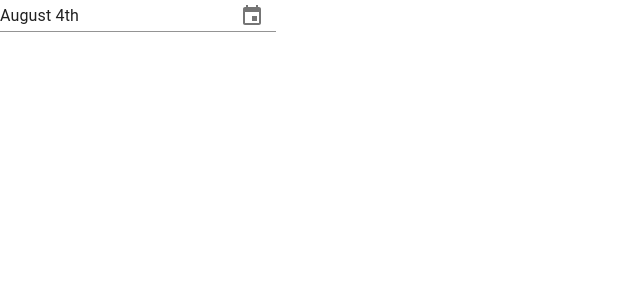
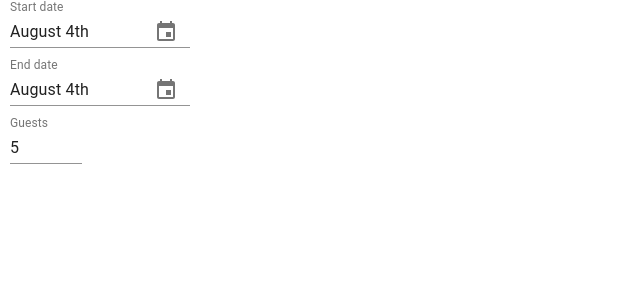
Before and after one commit to mladenkn/devot-assingment, a React (Create React App) app: page / in a window 1280 px wide. Shown: the top 300 px of the page, without its empty margins (0-640 px from the left). Built offline with nearby package versions, Linux system fonts and the light colour scheme; no server answers.

Commit message:
frontend updates

```diff
--- a/src/client/components/Root.tsx
+++ b/src/client/components/Root.tsx
@@ -1,22 +1,32 @@
 import React from 'react';
 import { useHostsApi } from '../api/hostsApi';
 import { SearchHostsForm } from './SearchHostsForm';
+import { makeStyles } from '@material-ui/core';
 
 export function Root() {
 
   const hostsApi = useHostsApi()
-  const searchFormData = {
+  const initialSearchFormData = {
     startDate: new Date(),
     endDate: new Date(),
     guests: 5
   }
 
-  hostsApi.get(searchFormData)
+  hostsApi.get(initialSearchFormData)
     .then(console.log)
+
+  const styles = useStyles()
 
   return (
     <div>
-      <SearchHostsForm value={searchFormData} />
+      <SearchHostsForm className={styles.form} value={initialSearchFormData} />
     </div>
   );
 }
+
+const useStyles = makeStyles({
+  form: {
+    width: '180px',
+    marginLeft: 10
+  }
+})
--- a/src/client/components/SearchHostsForm.tsx
+++ b/src/client/components/SearchHostsForm.tsx
@@ -2,23 +2,48 @@ import React from "react"
 import DateFnsUtils from '@date-io/date-fns';
 import { KeyboardDatePicker, MuiPickersUtilsProvider } from '@material-ui/pickers';
 import { GetHostsRequest } from "../../shared";
+import { makeStyles, Input, TextField } from "@material-ui/core";
+import clsx from 'clsx'
 
 export type Props = {
+  className?: string
   value: GetHostsRequest
 }
 
 export function SearchHostsForm(props: Props){
+
+  const styles = useStyles()
+
   return (
-    <MuiPickersUtilsProvider utils={DateFnsUtils}>
-      <KeyboardDatePicker
-        // disableToolbar
-        // variant="inline"
-        // format="MM/dd/yyyy"
-        // margin="normal"
-        // label="Date picker inline"
-        value={new Date()}
-        onChange={() => {}}
-      />
-    </MuiPickersUtilsProvider>
+    <div className={clsx(styles.root, props.className)}>
+      <MuiPickersUtilsProvider utils={DateFnsUtils}>
+        <KeyboardDatePicker
+          className={styles.spacing}
+          label="Start date"
+          value={props.value.startDate}
+          onChange={() => {}}
+        />
+        <KeyboardDatePicker
+          className={styles.spacing}
+          label="End date"
+          value={props.value.endDate}
+          onChange={() => {}}
+        />
+      </MuiPickersUtilsProvider>
+      <TextField label='Guests' className={styles.guestsInput} type='number' value={props.value.guests} />
+    </div>
   )
 }
+
+const useStyles = makeStyles({
+  root: {
+    display: 'flex',
+    flexDirection: 'column'
+  },
+  spacing: {
+    marginBottom: 10
+  },
+  guestsInput: {
+    width: '40%'
+  }
+})
```
